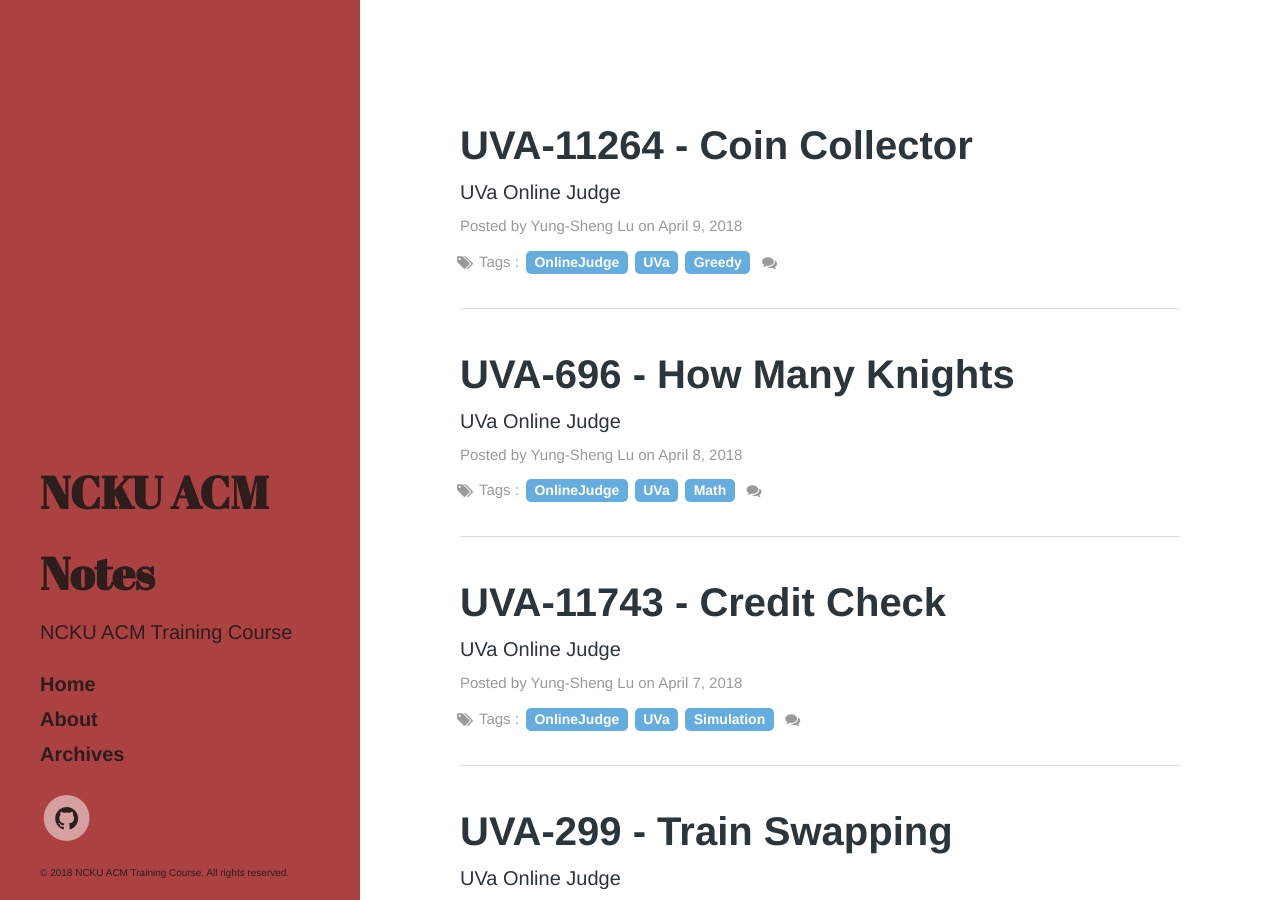
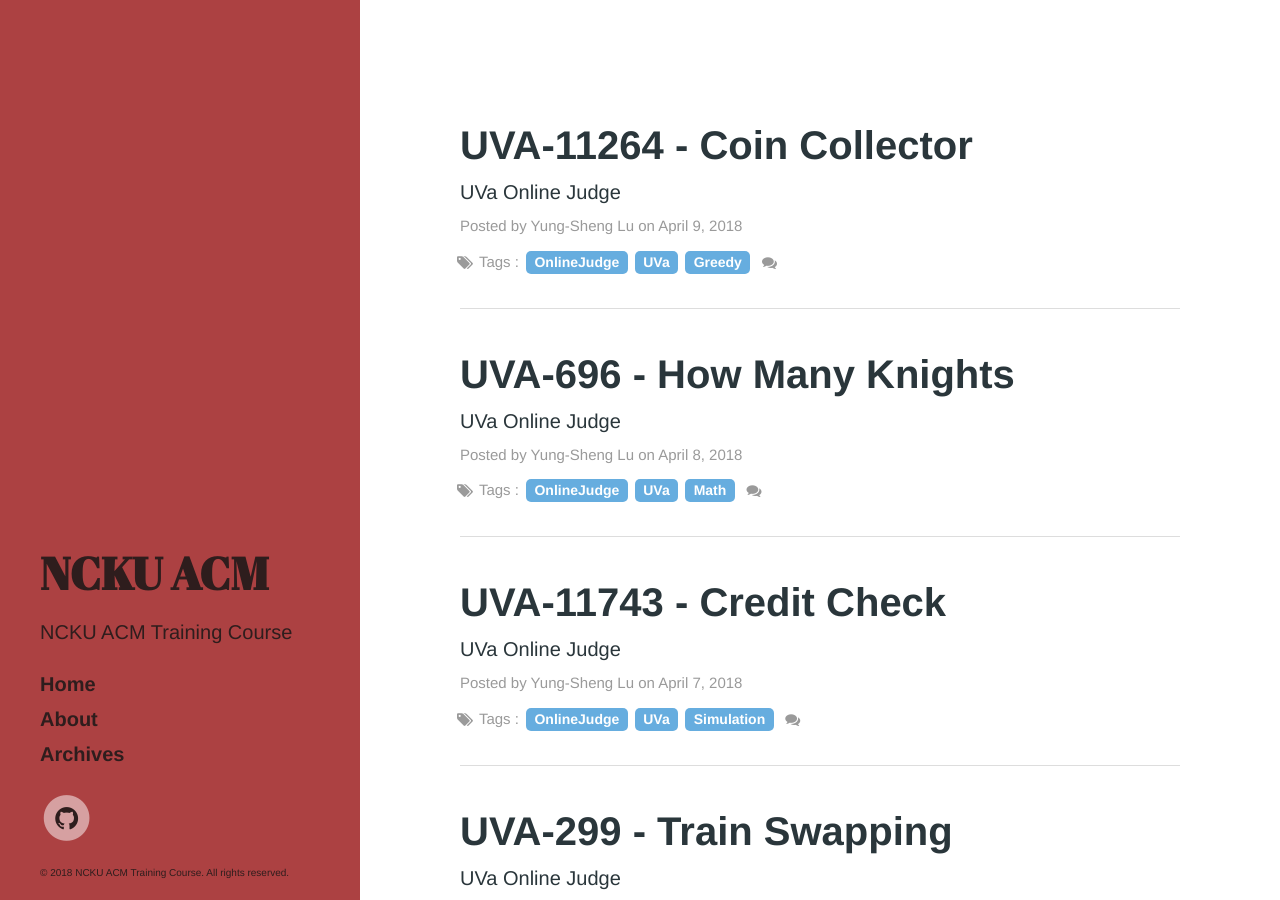
Before and after one commit to NCKUACM-Notes/nckuacm-notes.github.io, a Jekyll site: the page built from index.html, in a window 1280 px wide and 900 px high. Built offline with Jekyll 4.4.1, drawn with Linux system fonts in a browser that asks for light colours; the list of posts is cut into pages by our own code; comment, search, counter and statistics services are not loaded; some of the changed lines change nothing that is shown.

Commit message:
Update website title

```diff
--- a/_config.yml
+++ b/_config.yml
@@ -9,8 +9,8 @@ gems                : ["jekyll-paginate"]
 permalink           : pretty
 
 # Setup
-title               : NCKU ACM Notes
-tagline             : 'Personal Tech Notes'
+title               : NCKU ACM
+tagline             : 'NCKU ACM'
 description         : 'NCKU ACM Training Course'
 baseurl             : https://nckuacm-notes.github.io/
 
```
